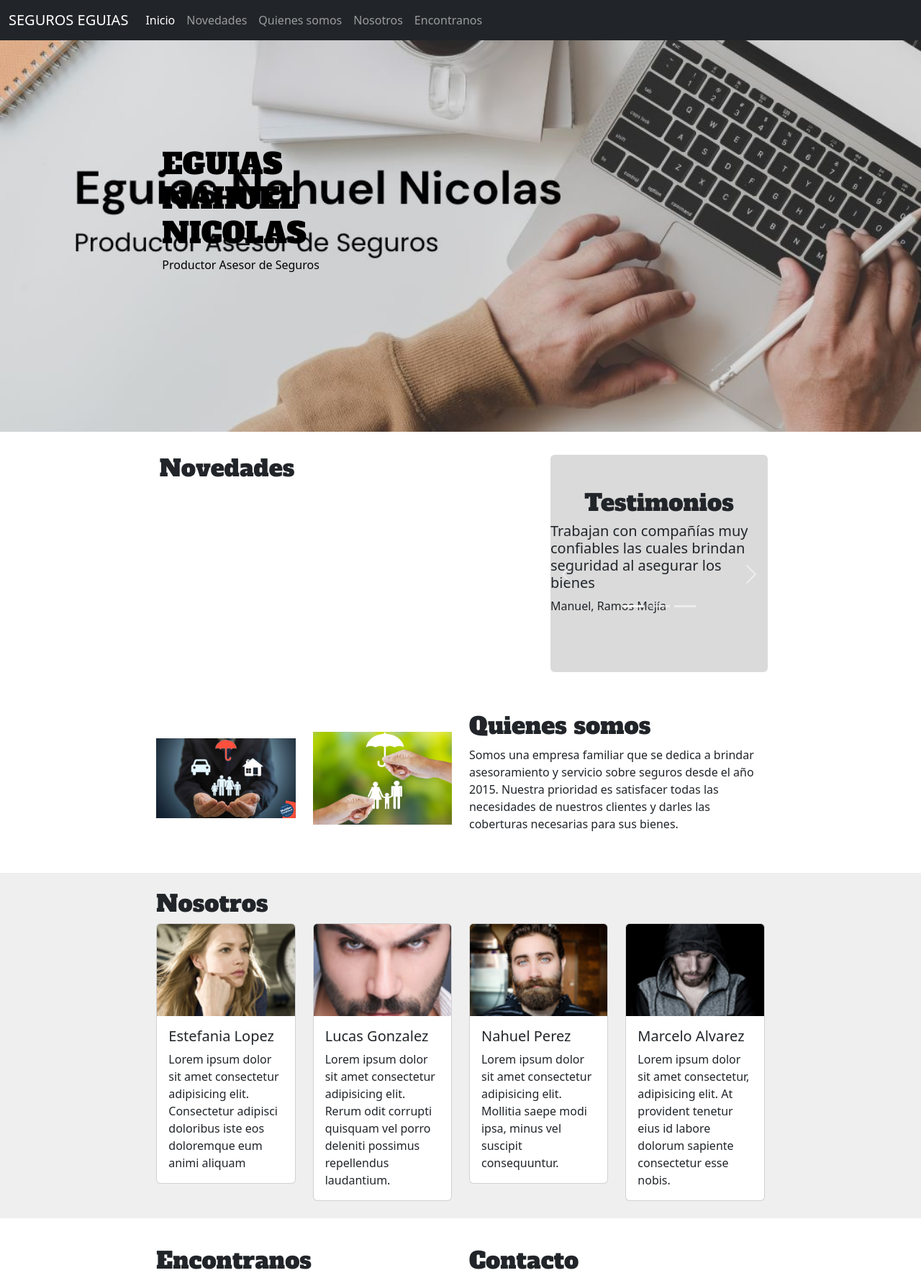
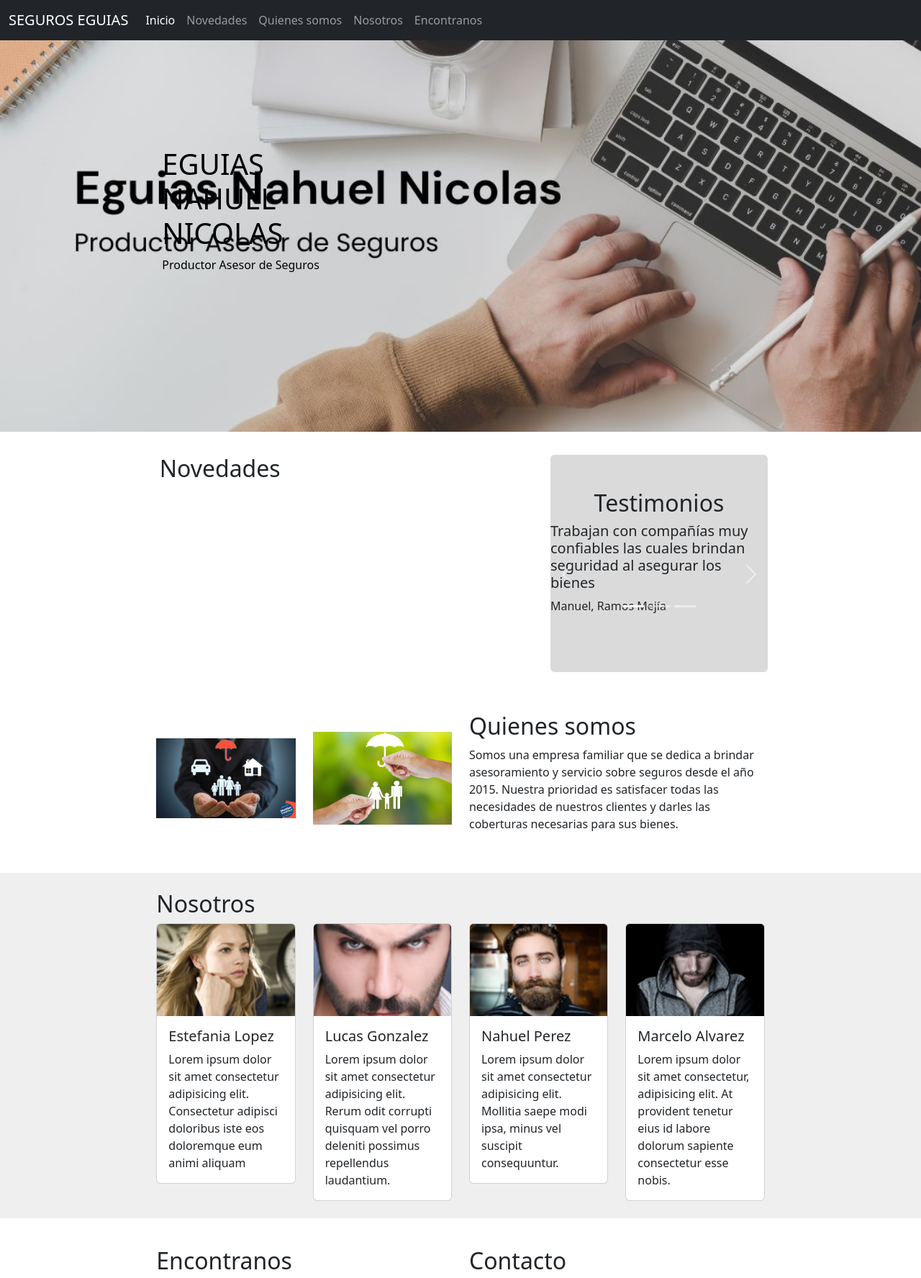
Before and after one commit to NahuelEguias/PROYECTO-FINAL, a Node server app: page / in a window 1280 px wide. Shown: the top 1776 px of the page at 72% size. Run offline with Node 20, Linux system fonts and the light colour scheme; data that the repository does not hold is empty.

Commit message:
modificacion header

```diff
--- a/public/stylesheets/seguros.css
+++ b/public/stylesheets/seguros.css
@@ -1,9 +1,3 @@
-/*font-family: 'Alfa Slab One', cursive;*/
-
-h1,
-h2 {
-    font-family: 'Alfa Slab One', cursive;
-}
 
 .hero {
     background: url(../images/header1.jpg) no-repeat;
```
